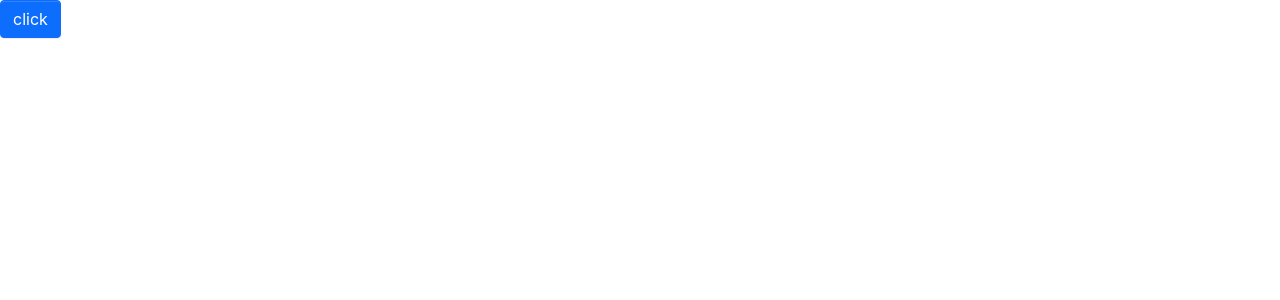
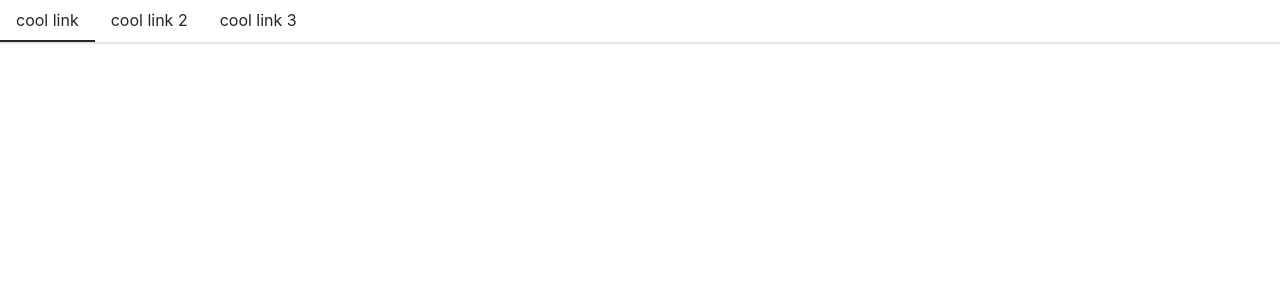
Before and after one commit to xing-6464/star-ui-react, a React (Vite) app: page / in a window 1280 px wide. Shown: the top 300 px of the page. Built offline with nearby package versions, Linux system fonts and the light colour scheme.

Commit message:
Menu组件编码第一部分

```diff
--- a/src/App.tsx
+++ b/src/App.tsx
@@ -1,11 +1,14 @@
 import React from 'react'
-import Button from './components/Button/button'
-import Alert from './components/Alert/alert'
+import { Menu, MenuItme } from './components/Menu'
 
 function App() {
   return (
     <div>
-      <Button btnType="primary">click</Button>
+      <Menu>
+        <MenuItme>cool link</MenuItme>
+        <MenuItme>cool link 2</MenuItme>
+        <MenuItme>cool link 3</MenuItme>
+      </Menu>
     </div>
   )
 }
--- /dev/null
+++ b/src/components/Menu/_style.scss
@@ -0,0 +1,103 @@
+.star-menu {
+  display: flex;
+  flex-wrap: wrap;
+  padding-left: 0;
+  margin-bottom: 30px;
+  list-style: none;
+  border-bottom: $menu-border-width solid $menu-border-color;
+  box-shadow: $menu-box-shadow;
+  > .menu-item {
+    padding: $menu-item-padding-y $menu-item-padding-x;
+    cursor: pointer;
+    transition: $menu-transition;
+    &:hover,
+    &:focus {
+      text-decoration: none;
+    }
+    &.is-disabled {
+      color: $menu-item-disabled-color;
+      pointer-events: none;
+      cursor: default;
+    }
+    &.is-active,
+    &:hover {
+      color: $menu-item-active-color;
+      border-bottom: $menu-item-active-border-width solid
+        $menu-item-active-color;
+    }
+  }
+  .submenu-item {
+    position: relative;
+    .submenu-title {
+      display: flex;
+      align-items: center;
+    }
+    .arrow-icon {
+      transition: transform 0.25s ease-in-out;
+      margin-left: 3px;
+    }
+    &:hover {
+      .arrow-icon {
+        transform: rotate(180deg);
+      }
+    }
+  }
+  .is-vertical {
+    .arrow-icon {
+      transform: rotate(0deg) !important;
+    }
+  }
+  .is-vertical.is-opened {
+    .arrow-icon {
+      transform: rotate(180deg) !important;
+    }
+  }
+  .star-submenu {
+    //display: none;
+    list-style: none;
+    padding-left: 0;
+    white-space: nowrap;
+    //transition: $menu-transition;
+    .menu-item {
+      padding: $menu-item-padding-y $menu-item-padding-x;
+      cursor: pointer;
+      transition: $menu-transition;
+      color: $body-color;
+      &.is-active,
+      &:hover {
+        color: $menu-item-active-color !important;
+      }
+    }
+  }
+  .star-submenu.menu-opened {
+    //display: block;
+  }
+}
+.menu-horizontal {
+  > .menu-item {
+    border-bottom: $menu-item-active-border-width solid transparent;
+  }
+  .star-submenu {
+    position: absolute;
+    background: $white;
+    z-index: 100;
+    top: calc(100% + 8px);
+    left: 0;
+    border: $menu-border-width solid $menu-border-color;
+    box-shadow: $submenu-box-shadow;
+  }
+}
+.menu-vertical {
+  flex-direction: column;
+  border-bottom: 0px;
+  margin: 10px 20px;
+  border-right: $menu-border-width solid $menu-border-color;
+  > .menu-item {
+    border-left: $menu-item-active-border-width solid transparent;
+    &.is-active,
+    &:hover {
+      border-bottom: 0px;
+      border-left: $menu-item-active-border-width solid $menu-item-active-color;
+    }
+  }
+}
--- /dev/null
+++ b/src/components/Menu/index.ts
@@ -0,0 +1,2 @@
+export * from './menu'
+export * from './menuItem'
--- /dev/null
+++ b/src/components/Menu/menu.tsx
@@ -0,0 +1,31 @@
+import React from 'react'
+import classNames from 'classnames'
+
+type MenuMode = 'horizontal' | 'vertical'
+export interface MenuProps {
+  defaultIndex?: number
+  className?: string
+  mode?: MenuMode
+  style?: React.CSSProperties
+  onSelect?: (selectedIndex?: number) => void
+  children: React.ReactNode
+}
+
+export const Menu: React.FC<MenuProps> = (props) => {
+  const { className, mode, style, children, defaultIndex } = props
+
+  const classes = classNames('star-menu', className, {
+    'menu-vertical': mode === 'vertical',
+  })
+
+  return (
+    <ul className={classes} style={style}>
+      {children}
+    </ul>
+  )
+}
+
+Menu.defaultProps = {
+  defaultIndex: 0,
+  mode: 'horizontal',
+}
--- /dev/null
+++ b/src/components/Menu/menuItem.tsx
@@ -0,0 +1,24 @@
+import React from 'react'
+import classNames from 'classnames'
+
+export interface MenuItemProps {
+  index?: number
+  disabled?: boolean
+  className?: string
+  style?: React.CSSProperties
+  children?: React.ReactNode
+}
+
+export const MenuItme: React.FC<MenuItemProps> = (props) => {
+  const { index, disabled, className, style, children } = props
+
+  const classes = classNames('menu-item', className, {
+    'is-disabled': disabled,
+  })
+
+  return (
+    <li className={classes} style={style}>
+      {children}
+    </li>
+  )
+}
--- a/src/styles/index.scss
+++ b/src/styles/index.scss
@@ -16,8 +16,8 @@
 //alert
 @import '../components/Alert/style';
 
-// // menu
-// @import "../components/Menu/style";
+// menu
+@import '../components/Menu/style';
 
 // //navs
 // @import "../components/Tabs/style";
```
